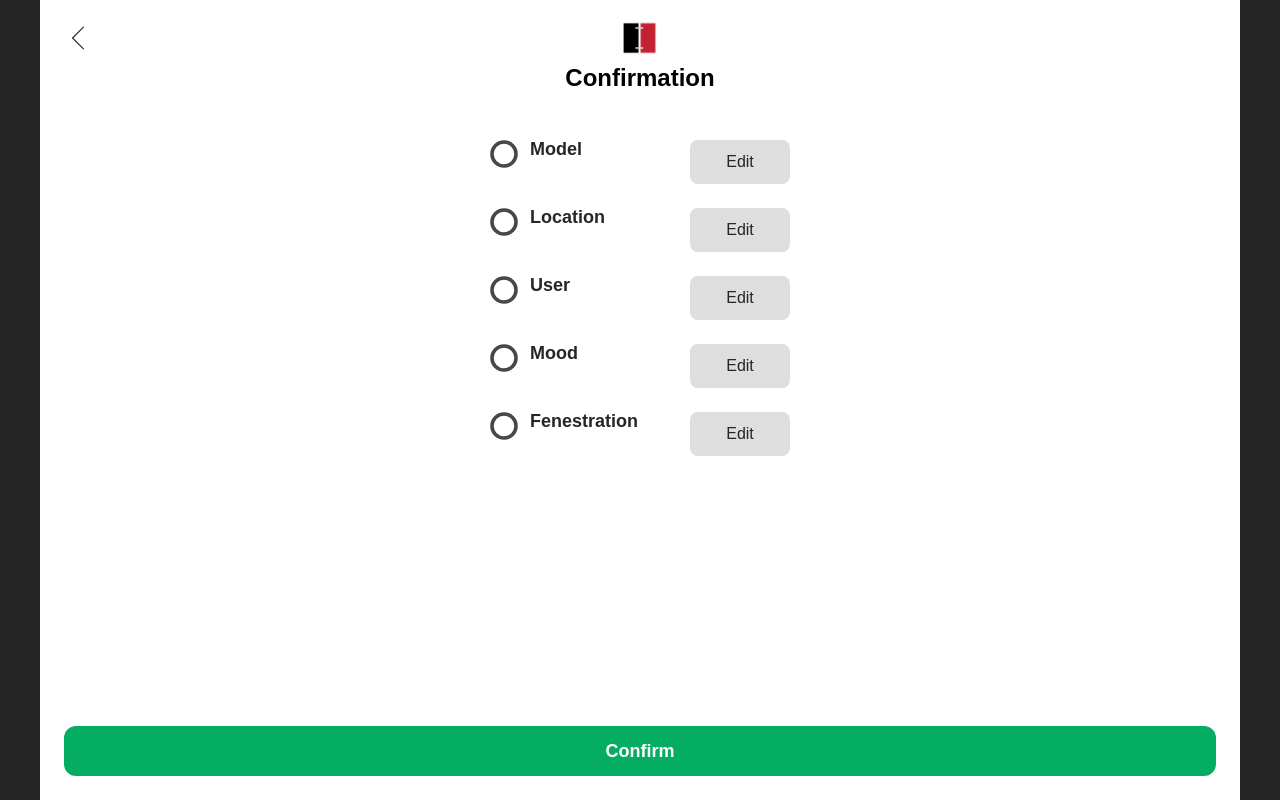
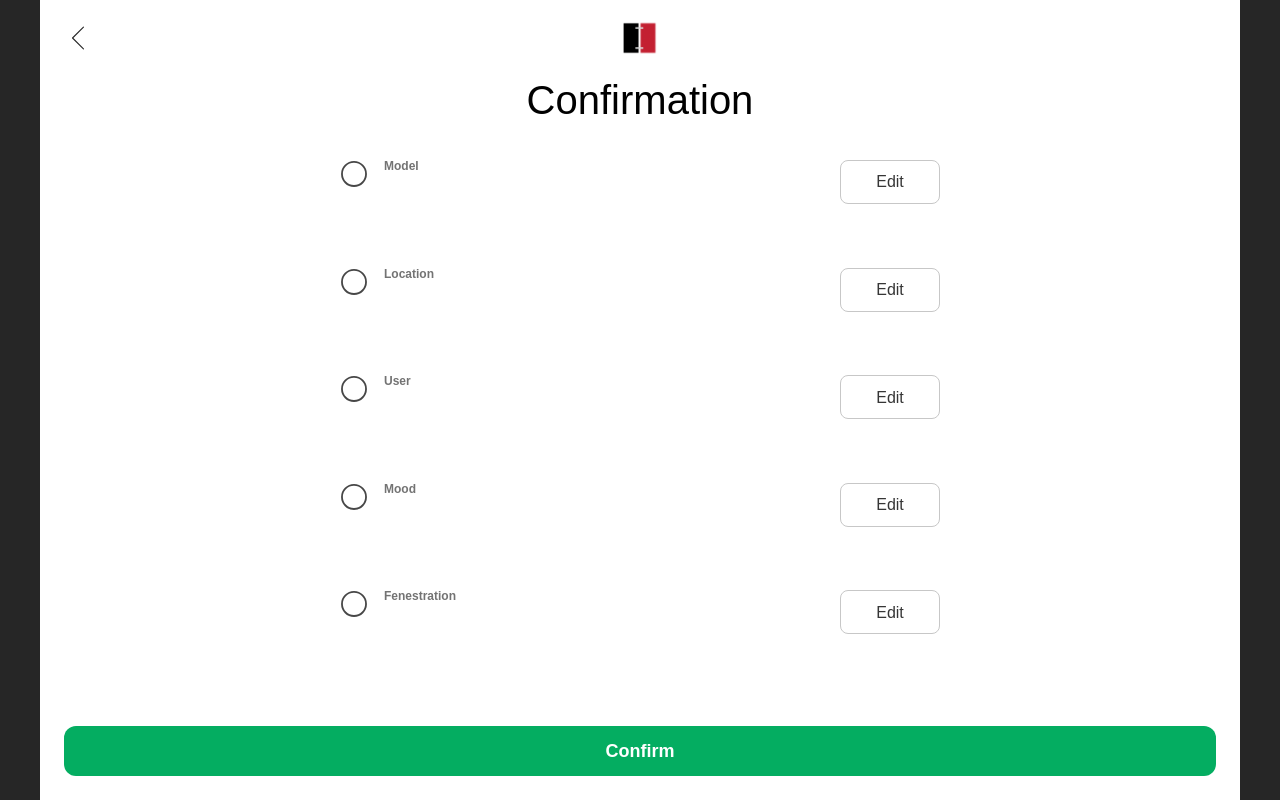
Before and after one commit to gnjmonroe/praud-amplifier, a React (Vite) app: page /confirm in a window 1280 px wide. Built offline with nearby package versions, Linux system fonts and the light colour scheme; a web font is replaced by a local one.

Commit message:
Small design updates

```diff
--- a/src/pages/Confirm.tsx
+++ b/src/pages/Confirm.tsx
@@ -13,7 +13,7 @@ export default function Confirm(props: {
     <div className={classes.confirmPage}>
       <CategoryPageHeader prevSlug={`${data[data.length - 1].category.toLowerCase()}`} />
       <div className={classes.contents}>
-        <h2>Confirmation</h2>
+        <h2 className={classes.title}>Confirmation</h2>
         <div className={classes.confirmationModules}>
           {data.map((set: any) => (
             <ConfirmationModule set={set} selectedOption={localStorage.getItem(`${set.category}`)} />
--- a/src/scss/abstracts/_typography.scss
+++ b/src/scss/abstracts/_typography.scss
@@ -30,9 +30,12 @@ $fontWeights: (
 
 @mixin categoryPageCategoryTitle {
   font-weight: map.get($fontWeights, "regular");
-  font-size: 2.5rem;
+  font-size: 1.75rem;
   line-height: 100%;
   text-align: center;
+  @media only screen and (min-width: 400px) {
+    font-size: 2.5rem;
+  }
 }
 
 @mixin progressChipLabel {
@@ -43,20 +46,20 @@ $fontWeights: (
 }
 
 @mixin selectorLabel {
-  font-weight: map.get($fontWeights, "semibold");
-  font-size: 13.75px;
+  font-weight: map.get($fontWeights, "regular");
+  font-size: clamp(0.75rem, 3vw, 1.25rem);
   line-height: 100%;
   text-align: center;
 }
 
 @mixin confirmationCategoryName {
   font-weight: map.get($fontWeights, "semibold");
-  font-size: 1.125rem;
+  font-size: 0.75rem;
   line-height: 100%;
 }
 @mixin confirmationSelectedOption {
-  font-weight: map.get($fontWeights, "medium");
-  font-size: 13px;
+  font-weight: map.get($fontWeights, "regular");
+  font-size: 1.375rem;
   line-height: 100%;
 }
 @mixin confirmationEditButton {
--- a/src/scss/abstracts/_variables.scss
+++ b/src/scss/abstracts/_variables.scss
@@ -16,3 +16,5 @@ $colors: (
     100: #262626,
   ),
 );
+
+$svgStrokeWidth: 0.35ch;
--- a/src/scss/components/confirmationModule.module.scss
+++ b/src/scss/components/confirmationModule.module.scss
@@ -3,17 +3,19 @@
 @use "sass:map";
 
 .confirmationModule {
+  flex: 1;
+
   display: flex;
   flex-direction: row;
   align-items: flex-start;
 
   width: 100%;
-  max-width: 300px;
+  // max-width: 300px;
 }
 
 .selectorIcon {
   stroke: map.get(variables.$colors, "gray", 80);
-  stroke-width: 6.10909;
+  stroke-width: variables.$svgStrokeWidth;
   width: 1.75rem;
   height: 1.75rem;
 }
@@ -24,26 +26,24 @@
   display: flex;
   flex-direction: column;
   align-items: flex-start;
+  gap: 0.375rem;
 
-  margin-left: 0.75rem;
+  margin-left: 1rem;
 }
 
 .categoryName {
   @include typography.confirmationCategoryName;
-  color: map.get(variables.$colors, "gray", 100);
+  color: map.get(variables.$colors, "gray", 60);
 }
 
 .selectedOption {
   @include typography.confirmationSelectedOption;
-  color: map.get(variables.$colors, "gray", 70);
-
-  margin-top: 0.25rem;
+  color: map.get(variables.$colors, "gray", 90);
 }
 
 .editButton {
   @include typography.confirmationEditButton;
-  color: map.get(variables.$colors, "gray", 100);
-  background: map.get(variables.$colors, "gray", 20);
+  color: map.get(variables.$colors, "gray", 90);
 
   display: flex;
   flex-direction: column;
@@ -54,5 +54,6 @@
   width: 100%;
   max-width: 100px;
 
+  border: 1px solid map.get(variables.$colors, "gray", 30);
   border-radius: 0.5rem;
 }
--- a/src/scss/components/selector.module.scss
+++ b/src/scss/components/selector.module.scss
@@ -3,25 +3,24 @@
 @use "sass:map";
 
 .selector {
-  background: map.get(variables.$colors, "text", "light");
-
   display: flex;
   flex-direction: column;
   align-items: center;
-  gap: 0.625rem;
+  gap: 1rem;
 
+  border: 1px solid map.get(variables.$colors, "gray", 20);
   border-radius: 1rem;
   padding: 1rem;
 
-  height: fit-content;
-  width: 10rem;
+  height: 100%;
+  width: 25%;
 
   &:hover {
     background: map.get(variables.$colors, "gray", 80);
 
     .dummySelectorIcon {
       stroke: map.get(variables.$colors, "gray", 20);
-      stroke-width: 6.10909;
+      stroke-width: variables.$svgStrokeWidth;
     }
     .optionLabel {
       color: map.get(variables.$colors, "gray", 20);
@@ -33,13 +32,20 @@
   background: map.get(variables.$colors, "gray", 30);
   .dummySelectorIcon {
     stroke: map.get(variables.$colors, "gray", 90);
-    stroke-width: 6.10909;
+    stroke-width: variables.$svgStrokeWidth;
   }
 }
 
 .dummySelectorIcon {
   stroke: map.get(variables.$colors, "gray", 80);
   stroke-width: 6.10909;
+  stroke-width: variables.$svgStrokeWidth;
+  width: 100%;
+  height: 100%;
+  max-height: 6rem;
+  circle {
+    width: 100%;
+  }
 }
 
 .optionLabel {
--- a/src/scss/components/selectorGrid.module.scss
+++ b/src/scss/components/selectorGrid.module.scss
@@ -4,11 +4,12 @@
   display: flex;
   flex-direction: row;
   justify-content: center;
-  align-items: flex-start;
+  align-items: center;
   flex-wrap: wrap;
   gap: 1rem;
 
   width: 100%;
+  height: 100%;
 
   margin-top: 1rem;
   margin-bottom: 2rem;
--- a/src/scss/confirm.module.scss
+++ b/src/scss/confirm.module.scss
@@ -21,22 +21,27 @@
   display: flex;
   flex-direction: column;
   align-items: center;
+  gap: clamp(1rem, 5vh, 3rem);
+
+  padding: 1rem 0;
 }
 
 .title {
-  margin-top: 2.75rem;
   @include typography.categoryPageCategoryTitle;
 }
 
 .confirmationModules {
+  flex: 1;
+
   display: flex;
   flex-direction: column;
   align-items: center;
   gap: 1.5rem;
 
   width: 100%;
+  max-width: 600px;
 
-  margin-top: 3rem;
+  padding: 0 0.5rem;
 }
 
 .linkButtonContainer {
@@ -45,3 +50,9 @@
   margin-top: 2.25rem;
   padding: 0 0.5rem 0.5rem;
 }
+
+@media only screen and (min-width: 400px) {
+  .confirmationModules {
+    padding: 0;
+  }
+}
```
